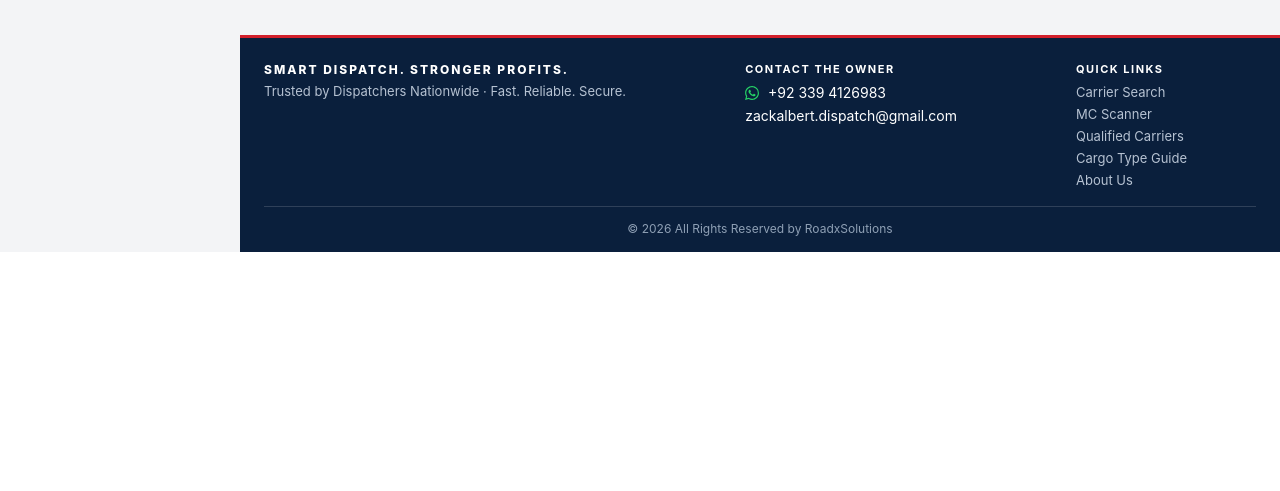
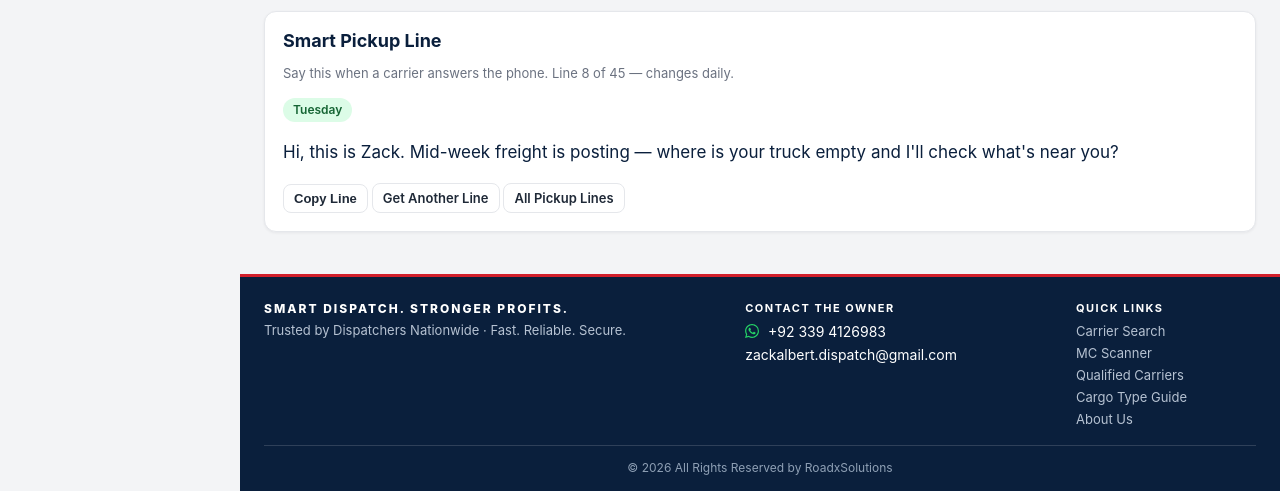
Before and after one commit to zackalbert12/roadxsolution-mcsearch, a Flask app: page /dashboard?pickup=7 in a window 1280 px wide. Shown: the part 1034-1525 px from the top of the page. Before the commit the page ends 1286 px from the top, so only its background shows below. Run offline with Flask 3, Linux system fonts and the light colour scheme; the visitor is signed in with stand-in values (Sample User, id 1); tables that the repository leaves empty hold one stand-in row (values such as "Sample post"); data that the repository does not hold is empty.

Commit message:
UI improvements: Reports SVG chart, Cargo Guide chips, real pickup-line card, Make Lifetime, live-log legal names
- Reports: server-side SVG chart (scans/day bars + qualification-rate
  line, no JS/dependency, CSP-proof) above the existing stat cards.
- Cargo Guide: <select> + button replaced by clickable truck chips
  (plain links, same route/data).
- Dashboard: Smart Pickup Line card restored, fed from the real
  pickup-lines list (built-ins + owner customs), deterministic by day
  with ?pickup=N stepping; Copy via static pickup_line.js (data-*
  + addEventListener). Removed the dead 6-line LINES array and
  anotherLine()/copyLine() left over from the card's removal.
- Admin: standalone Make Lifetime button per non-admin, non-Lifetime
  user, posting to the existing /admin/set-plan (admin-only + CSRF +
  audited, no new route).
- Live log: Entity shows the carrier legal name from carriers when
  recorded, falling back to the stored entity type (dashboard +
  /api/status).
- Dead code removed: unused import hashlib, _otp_fails() and
  _reset_fails() (only their _inc/_clear siblings are ever called).

```diff
--- a/app.py
+++ b/app.py
@@ -6,7 +6,7 @@ reports and admin user management. Deployable on Render's free tier.
 """
 import concurrent.futures
 import csv
-import hashlib
+import html
 import hmac
 import io
 import json
@@ -469,17 +469,6 @@ def _send_signup_verify_email(to_email, code):
     return (True, None)
 
 
-def _otp_fails(email):
-    """Failed OTP-code guesses recorded for `email` (shared count)."""
-    conn = store.connect()
-    try:
-        row = conn.execute("SELECT fails FROM otp_failures WHERE email=?",
-                           (email,)).fetchone()
-        return row[0] if row else 0
-    finally:
-        conn.close()
-
-
 def _otp_fails_inc(email):
     """Record one more failed OTP-code guess; returns the new total."""
     conn = store.connect()
@@ -538,17 +527,6 @@ def _rate_limited(key, limit, window):
                      (k, now))
         conn.commit()
         return False
-    finally:
-        conn.close()
-
-
-def _reset_fails(email):
-    """Failed reset-code guesses recorded for `email` (shared count)."""
-    conn = store.connect()
-    try:
-        row = conn.execute("SELECT fails FROM reset_failures WHERE email=?",
-                           (email,)).fetchone()
-        return row[0] if row else 0
     finally:
         conn.close()
 
@@ -2476,6 +2454,21 @@ def reset_password():
 
 # ---------------------------------------------------------------- dashboard
 
+def _pickup_line_entries(conn):
+    """Built-in pickup lines plus owner-added custom lines, in the same
+    order the Pickup Lines page and /api/reference show them."""
+    lines = [{"categories": list(tags), "category": tags[0], "line": t}
+             for tags, t in PICKUP_LINES]
+    for row in conn.execute(
+            "SELECT * FROM custom_pickup_lines ORDER BY id").fetchall():
+        tags = [c.strip() for c in (row["categories"] or "").split(",")
+                if c.strip()]
+        lines.append({"categories": tags,
+                      "category": tags[0] if tags else "",
+                      "line": row["line"]})
+    return lines
+
+
 @app.route("/dashboard")
 @login_required
 def dashboard():
@@ -2489,8 +2482,18 @@ def dashboard():
         scan = conn.execute(
             "SELECT * FROM scans WHERE user_id=? ORDER BY id DESC LIMIT 1",
             (user["id"],)).fetchone()
+        # Entity shows the carrier's legal name when one was recorded
+        # for that MC (carriers table), falling back to the raw
+        # entity type ("CARRIER") stored in scan_log.
         log = conn.execute(
-            "SELECT * FROM scan_log WHERE user_id=? ORDER BY id DESC LIMIT 25",
+            "SELECT mc_number, status,"
+            " COALESCE((SELECT legal_name FROM carriers"
+            " WHERE carriers.user_id=scan_log.user_id"
+            " AND carriers.mc_number=scan_log.mc_number"
+            " AND legal_name IS NOT NULL AND legal_name<>''"
+            " ORDER BY id DESC LIMIT 1), entity) AS entity,"
+            " power_units, cargo, checked_at, note"
+            " FROM scan_log WHERE user_id=? ORDER BY id DESC LIMIT 25",
             (user["id"],)).fetchall()
         totals = conn.execute(
             "SELECT COUNT(*) c, SUM(qualified) q FROM scans WHERE user_id=?",
@@ -2502,6 +2505,15 @@ def dashboard():
             "SELECT COUNT(*) FROM carriers WHERE user_id=? AND source='scan'",
             (user["id"],)).fetchone()[0]
         demo_expired, demo_days_left = _demo_status(user)
+        # Smart Pickup Line card: one line from the real pickup-lines
+        # list (built-ins + owner-added customs). Deterministic by day
+        # so the card changes daily; ?pickup=N steps to another line.
+        entries = _pickup_line_entries(conn)
+        pickup_idx = request.args.get("pickup", type=int)
+        if pickup_idx is None:
+            pickup_idx = datetime.now().toordinal() % len(entries)
+        pickup_idx %= len(entries)
+        entry = entries[pickup_idx]
         return render_template(
             "dashboard.html", user=user, settings=settings,
             scan=dict(scan) if scan else None,
@@ -2512,6 +2524,10 @@ def dashboard():
             running=user["id"] in RUNNING_SCANS,
             demo_expired=demo_expired,
             demo_days_left=demo_days_left,
+            pickup_line=entry["line"],
+            pickup_category=entry["category"],
+            pickup_next=(pickup_idx + 1) % len(entries),
+            pickup_idx=pickup_idx + 1, pickup_total=len(entries),
             access_end_date=_format_access_end(_access_expiry(user)))
     finally:
         conn.close()
@@ -2536,7 +2552,14 @@ def api_status():
                             "can_resume": False})
         scan = dict(scan)
         log = conn.execute(
-            "SELECT * FROM scan_log WHERE user_id=? AND scan_id=? "
+            "SELECT mc_number, status,"
+            " COALESCE((SELECT legal_name FROM carriers"
+            " WHERE carriers.user_id=scan_log.user_id"
+            " AND carriers.mc_number=scan_log.mc_number"
+            " AND legal_name IS NOT NULL AND legal_name<>''"
+            " ORDER BY id DESC LIMIT 1), entity) AS entity,"
+            " power_units, cargo, checked_at, note"
+            " FROM scan_log WHERE user_id=? AND scan_id=? "
             "ORDER BY id DESC LIMIT 25",
             (user["id"], scan["scan_id"])).fetchall()
         elapsed = scan["duration_seconds"] or 0
@@ -3444,6 +3467,82 @@ def retry_error(eid):
     return redirect(url_for("errors_page"))
 
 
+def _daily_chart_svg(daily):
+    """Server-side SVG chart: scans per day + qualification rate.
+
+    `daily` is chronological [{d, checked, qualified}, ...]. Bars show
+    MCs scanned (blue) and qualified (green) per day; the red line is
+    the qualification rate (right axis, 0-100%). Pure SVG, no JS and
+    no new dependency, so it renders under any CSP. Returns "" when
+    there is nothing to chart.
+    """
+    rows = [{"d": r["d"], "checked": int(r["checked"] or 0),
+             "qualified": int(r["qualified"] or 0)} for r in daily]
+    if not rows:
+        return ""
+    for r in rows:
+        r["rate"] = (r["qualified"] / r["checked"] * 100
+                     if r["checked"] else 0)
+    w, h = 680, 260
+    left, right, top, bottom = 38, 34, 16, 28
+    pw, ph = w - left - right, h - top - bottom
+    n = len(rows)
+    max_v = max(r["checked"] for r in rows) or 1
+    slot = pw / n
+    bar_w = min(22, slot * 0.32)
+
+    def y_count(v):
+        return top + ph - v / max_v * ph
+
+    def y_rate(pct):
+        return top + ph - pct / 100 * ph
+
+    parts = ['<svg viewBox="0 0 %d %d" width="100%%" role="img" '
+             'aria-label="Scans per day chart" '
+             'style="max-width:680px;display:block">'
+             % (w, h)]
+    # Gridlines + left (count) axis labels.
+    for frac, lab in ((0, "0"), (0.5, str(max_v // 2)),
+                      (1, str(max_v))):
+        y = top + ph - frac * ph
+        parts.append('<line x1="%d" y1="%.1f" x2="%d" y2="%.1f" '
+                     'stroke="#e5e7eb" stroke-width="1"/>' % (left, y, w - right, y))
+        parts.append('<text x="%d" y="%.1f" font-size="10" fill="#6b7280" '
+                     'text-anchor="end">%s</text>' % (left - 5, y + 3, lab))
+    # Right (rate %) axis labels.
+    for pct in (0, 50, 100):
+        y = y_rate(pct)
+        parts.append('<text x="%d" y="%.1f" font-size="10" fill="#d21f2b" '
+                     'text-anchor="start">%d%%</text>' % (w - right + 5, y + 3, pct))
+    for i, r in enumerate(rows):
+        cx = left + slot * i + slot / 2
+        x1 = cx - bar_w - 1
+        x2 = cx + 1
+        yc, yq = y_count(r["checked"]), y_count(r["qualified"])
+        parts.append('<rect x="%.1f" y="%.1f" width="%.1f" height="%.1f" '
+                     'fill="#2563eb"><title>%s: %d scanned</title></rect>'
+                     % (x1, yc, bar_w, top + ph - yc,
+                        html.escape(r["d"]), r["checked"]))
+        parts.append('<rect x="%.1f" y="%.1f" width="%.1f" height="%.1f" '
+                     'fill="#16a34a"><title>%s: %d qualified</title></rect>'
+                     % (x2, yq, bar_w, top + ph - yq,
+                        html.escape(r["d"]), r["qualified"]))
+        parts.append('<text x="%.1f" y="%d" font-size="10" fill="#6b7280" '
+                     'text-anchor="middle">%s</text>'
+                     % (cx, h - 8, html.escape(r["d"][5:])))
+    pts = " ".join("%.1f,%.1f" % (left + slot * i + slot / 2, y_rate(r["rate"]))
+                   for i, r in enumerate(rows))
+    parts.append('<polyline points="%s" fill="none" stroke="#d21f2b" '
+                 'stroke-width="2"/>' % pts)
+    for i, r in enumerate(rows):
+        cx = left + slot * i + slot / 2
+        parts.append('<circle cx="%.1f" cy="%.1f" r="3" fill="#d21f2b">'
+                     '<title>%s: %.0f%% qualified</title></circle>'
+                     % (cx, y_rate(r["rate"]), html.escape(r["d"]), r["rate"]))
+    parts.append('</svg>')
+    return "".join(parts)
+
+
 @app.route("/reports")
 @login_required
 def reports():
@@ -3475,11 +3574,13 @@ def reports():
         checked = totals["checked"] or 0
         qualified = totals["qualified"] or 0
         rate = round(qualified / checked * 100, 1) if checked else 0
+        daily_rows = [dict(r) for r in daily]
+        chart_svg = _daily_chart_svg(list(reversed(daily_rows)))
         return render_template(
             "reports.html", user=user, checked=checked, qualified=qualified,
             errors=totals["errors"] or 0, rate=rate, cargo_tally=cargo_tally,
             top_states=sorted(state_tally.items(), key=lambda kv: -kv[1])[:10],
-            daily=[dict(r) for r in daily], saved=saved)
+            daily=daily_rows, saved=saved, chart_svg=chart_svg)
     finally:
         conn.close()
 
--- /dev/null
+++ b/static/pickup_line.js
@@ -0,0 +1,16 @@
+// Smart Pickup Line card (dashboard): Copy button. The line itself is
+// rendered server-side from the real pickup-lines list; "Get Another
+// Line" is a plain link, so this file only handles the clipboard copy.
+document.addEventListener('DOMContentLoaded', function () {
+  var btn = document.getElementById('copy-line-btn');
+  if (!btn) return;
+  btn.addEventListener('click', function () {
+    var text = btn.getAttribute('data-line') || '';
+    if (navigator.clipboard && navigator.clipboard.writeText) {
+      navigator.clipboard.writeText(text).then(function () {
+        btn.textContent = 'Copied!';
+        setTimeout(function () { btn.textContent = 'Copy Line'; }, 1500);
+      });
+    }
+  });
+});
--- a/templates/dashboard.html
+++ b/templates/dashboard.html
@@ -80,18 +80,18 @@
   </table></div>
 </div>
 
+<div class="card">
+  <h2>Smart Pickup Line</h2>
+  <p class="muted">Say this when a carrier answers the phone. Line {{ pickup_idx }} of {{ pickup_total }} — changes daily.</p>
+  {% if pickup_category %}<p><span class="pill green">{{ pickup_category }}</span></p>{% endif %}
+  <p class="line-card" id="pickup-line">{{ pickup_line }}</p>
+  <button class="btn secondary small" type="button" id="copy-line-btn" data-line="{{ pickup_line }}">Copy Line</button>
+  <a class="btn secondary small" href="{{ url_for('dashboard', pickup=pickup_next) }}">Get Another Line</a>
+  <a class="btn secondary small" href="{{ url_for('pickup_lines') }}">All Pickup Lines</a>
+</div>
+<script src="{{ url_for('static', filename='pickup_line.js') }}"></script>
+
 <script>
-const LINES = [
-  "Hi, this is Zack from RoadxSolutions — are you set for next week, or do you need a load for Monday?",
-  "Good morning — do you need a load for today? Send me the zip where your truck is empty and I'll check what's around.",
-  "Quick question — where will your truck be empty on Monday morning? I'll line up loads so you don't start the week sitting.",
-  "Hi, this is Zack. I have reefer freight moving this week — is your reefer empty, and where?",
-  "Hi — got fresh produce loads posting. Is your truck free for a produce run?",
-  "Hi, this is Zack from RoadxSolutions. We find loads for carriers before they even hit the load boards — do you have a truck running right now?"
-];
-let li = 0;
-function anotherLine(){ li = (li + 1) % LINES.length; document.getElementById('pickup-line').textContent = LINES[li]; }
-function copyLine(){ navigator.clipboard.writeText(document.getElementById('pickup-line').textContent); }
 function fmt(s){ s = Math.max(0, Math.floor(s||0)); return String(Math.floor(s/60)).padStart(2,'0') + ':' + String(s%60).padStart(2,'0'); }
 function esc(v){ return String(v == null ? '' : v).replace(/&/g,'&amp;').replace(/</g,'&lt;').replace(/>/g,'&gt;').replace(/"/g,'&quot;').replace(/'/g,'&#39;'); }
 function pill(status){
```
Also changed, not shown: templates/admin.html (+12 -2 lines), templates/cargo_guide.html (+6 -10 lines), templates/reports.html (+7 -0 lines).
